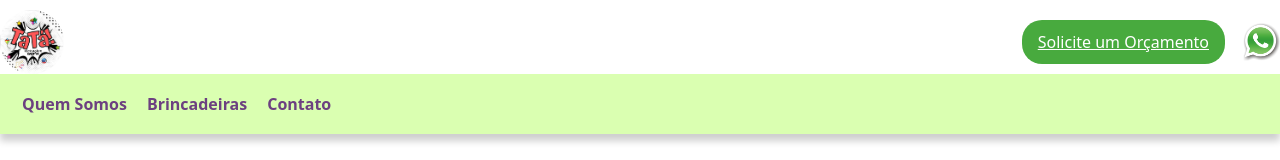
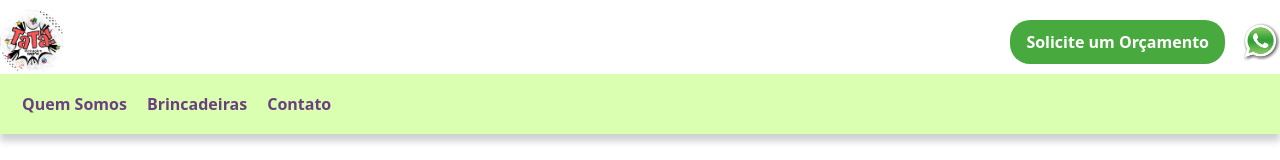
Before and after one commit to brunolk1/projeto-recreacao, an Angular app: page / in a window 1280 px wide. Shown: the top 160 px of the page. Built offline with nearby package versions, Linux system fonts and the light colour scheme; a web font is replaced by a local one.

Commit message:
tirei a decoração do texto do botao de orçamento e deixei com o font-weight bold

```diff
--- a/src/app/shared/header/header.component.scss
+++ b/src/app/shared/header/header.component.scss
@@ -21,6 +21,8 @@
             color: #fff;
             padding: 10px 16px;
             border-radius: 20px;
+            text-decoration: none;
+            font-weight: bold;
 
         }
 
```
